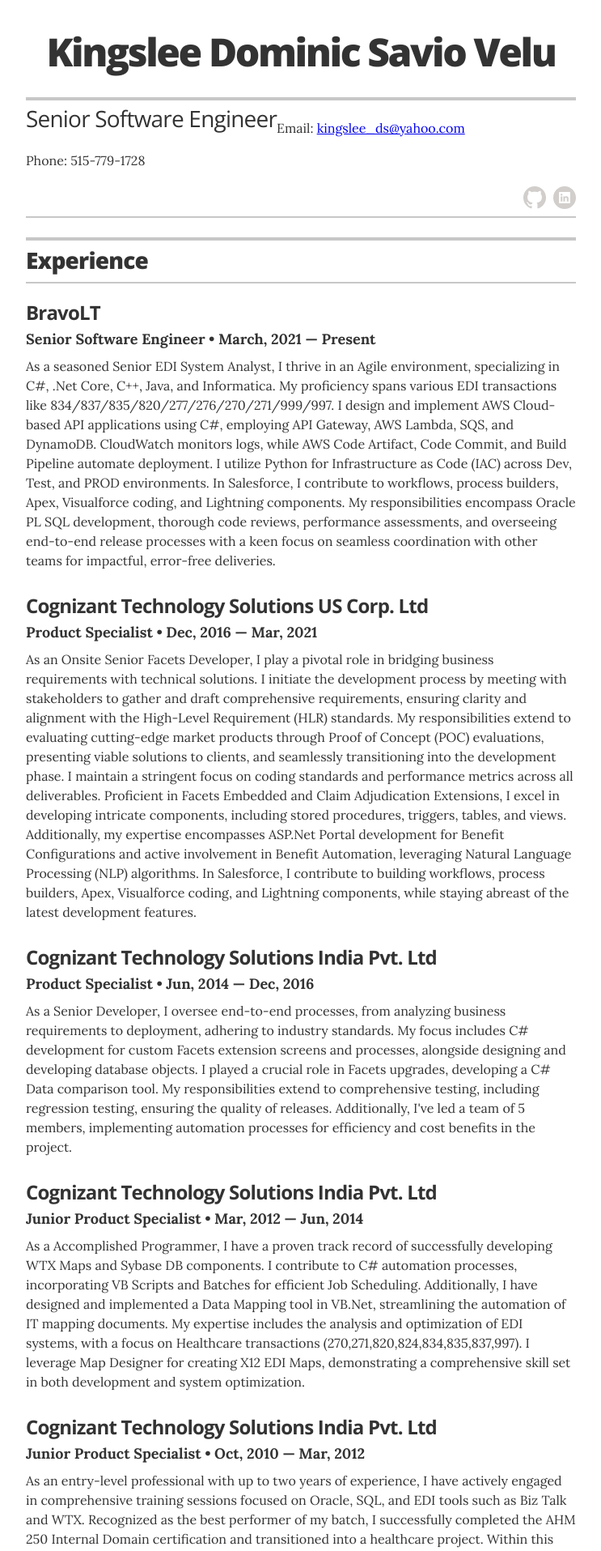
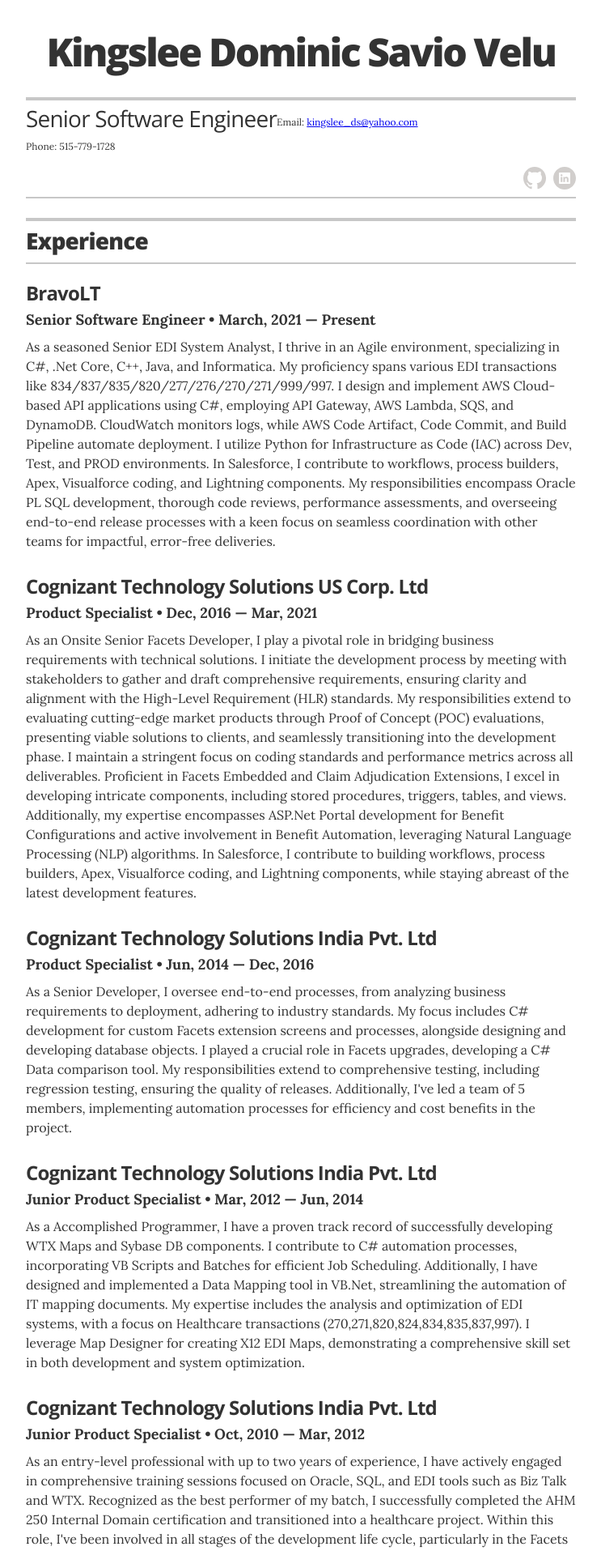
Before and after one commit to Kingslee1604/Resume, a Jekyll site: the page built from index.html, in a window 1280 px wide. Shown: the top 1915 px of the page at 81% size, without its empty margins (268-1011 px from the left). Built offline with Jekyll 4.4.1, drawn with Linux system fonts in a browser that asks for light colours.

Commit message:
Updated resume

```diff
--- a/_layouts/resume.html
+++ b/_layouts/resume.html
@@ -32,11 +32,9 @@
           <!-- Your title is also defined in the _config.yml file -->
           <h2 class="header-title" itemprop="jobTitle">{{ site.resume_title }}</h2>
 
-          <!-- Display email ID below the job title -->
-          <p>Email: <a href="mailto:{{ site.resume_contact_email }}">{{ site.resume_contact_email }}</a></p>
-
-          <!-- Display phone number below the job title -->
-          <p>Phone: {{ site.resume_contact_telephone }}</p>
+          <!-- Display email ID and phone number below the job title -->
+          <p style="font-size: 12px;">Email: <a href="mailto:{{ site.resume_contact_email }}">{{ site.resume_contact_email }}</a></p>
+          <p style="font-size: 12px;">Phone: {{ site.resume_contact_telephone }}</p>
 
           <!-- This is the markup for the icon links; moved out to an include because it's very verbose, and you shouldn't ever need to edit the markup (unless you want to re-order the icons); if you want to customize which links appear, define them in the _config.yml file -->
           {% include icon-links.html %}
```
